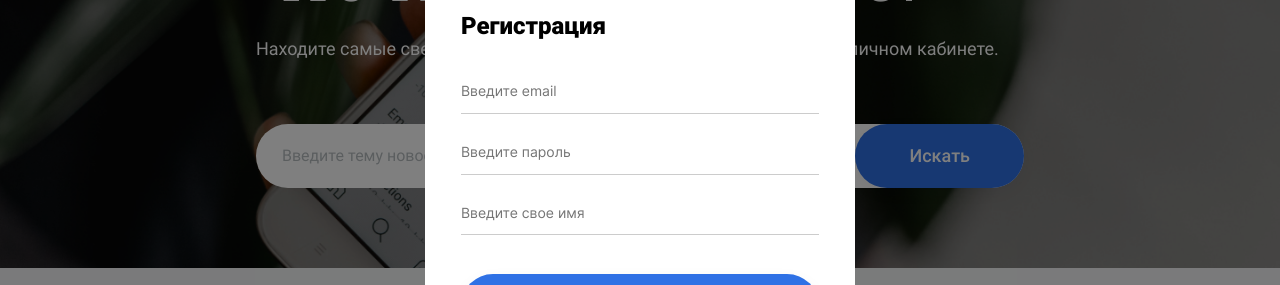
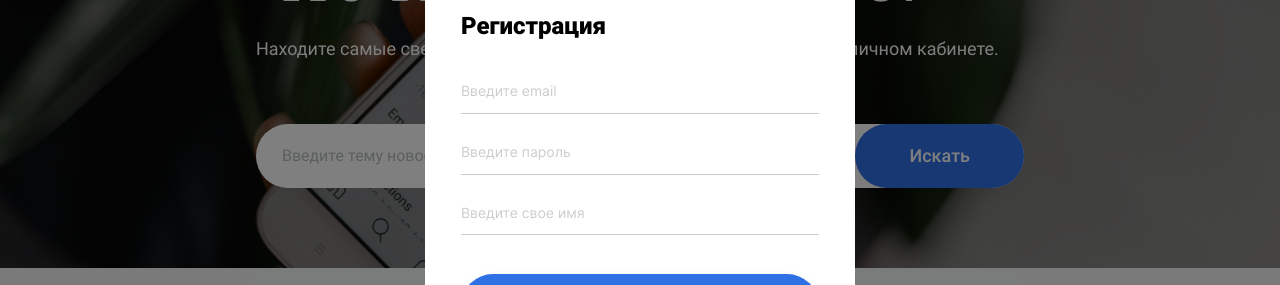
Before and after one commit to OlgaGidion/news-explorer-frontend, a React (Create React App) app: page / in a window 1280 px wide. Shown: the part 210-495 px from the top of the page. Built offline with nearby package versions, Linux system fonts and the light colour scheme.

Commit message:
Working on register popup

```diff
--- a/src/components/RegisterPopup/RegisterPopup.css
+++ b/src/components/RegisterPopup/RegisterPopup.css
@@ -12,7 +12,7 @@
 .input-text {
   border: 0;
   outline: 0;
-  border-bottom: 1px solid black;
+  border-bottom: 1px solid rgba(0, 0, 0, 0.2);
   width: 100%;
   padding: 13px 0;
   font-family: 'Inter', sans-serif;
@@ -20,12 +20,6 @@
   line-height: 1.2;
 }
 
-.input-text_light {
-  border: 0;
-  outline: 0;
-  border-bottom: 1px solid rgba(0, 0, 0, 0.2);
-  width: 100%;
-  padding: 13px 0;
-  font-size: 14px;
-  line-height: 1.2;
+.input-text::placeholder {
+  color: rgba(0, 0, 0, 0.2);
 }
--- a/src/components/RegisterPopup/RegisterPopup.js
+++ b/src/components/RegisterPopup/RegisterPopup.js
@@ -23,9 +23,8 @@ const RegisterPopup = ({ isOpen, onClose }) => {
   };
 
   return (
-    <>
     <PopupWithForm
-        name=""
+      name="register"
       title="Регистрация"
       actionText="Зарегистрироваться"
       inProgressText="Регистрация..."
@@ -36,7 +35,7 @@ const RegisterPopup = ({ isOpen, onClose }) => {
 
         <input
           id="register-popup_input_email"
-            className="register-popup__input-text input-text input-text_light"
+          className="register-popup__input-text input-text"
           name="email"
           type="email"
           value={email}
@@ -51,7 +50,7 @@ const RegisterPopup = ({ isOpen, onClose }) => {
 
         <input
           id="register-popup_input_password"
-            className="register-popup__input-text input-text input-text_light"
+          className="register-popup__input-text input-text"
           name="password"
           type="password"
           value={password}
@@ -66,7 +65,7 @@ const RegisterPopup = ({ isOpen, onClose }) => {
 
         <input
           id="register-popup_input_name"
-            className="register-popup__input-text input-text input-text_light"
+          className="register-popup__input-text input-text"
           name="name"
           value={name}
           placeholder="Введите свое имя"
@@ -75,12 +74,11 @@ const RegisterPopup = ({ isOpen, onClose }) => {
           required
           onChange={handleNameChange} />
         <span
-            id="register-popup_input_password_error"
+          id="register-popup_input_name_error"
           className="input-error hidden" />
 
       </fieldset>
     </PopupWithForm>
-    </>
   );
 };
 
```
Lines whose indentation alone changed are shown as unchanged.
